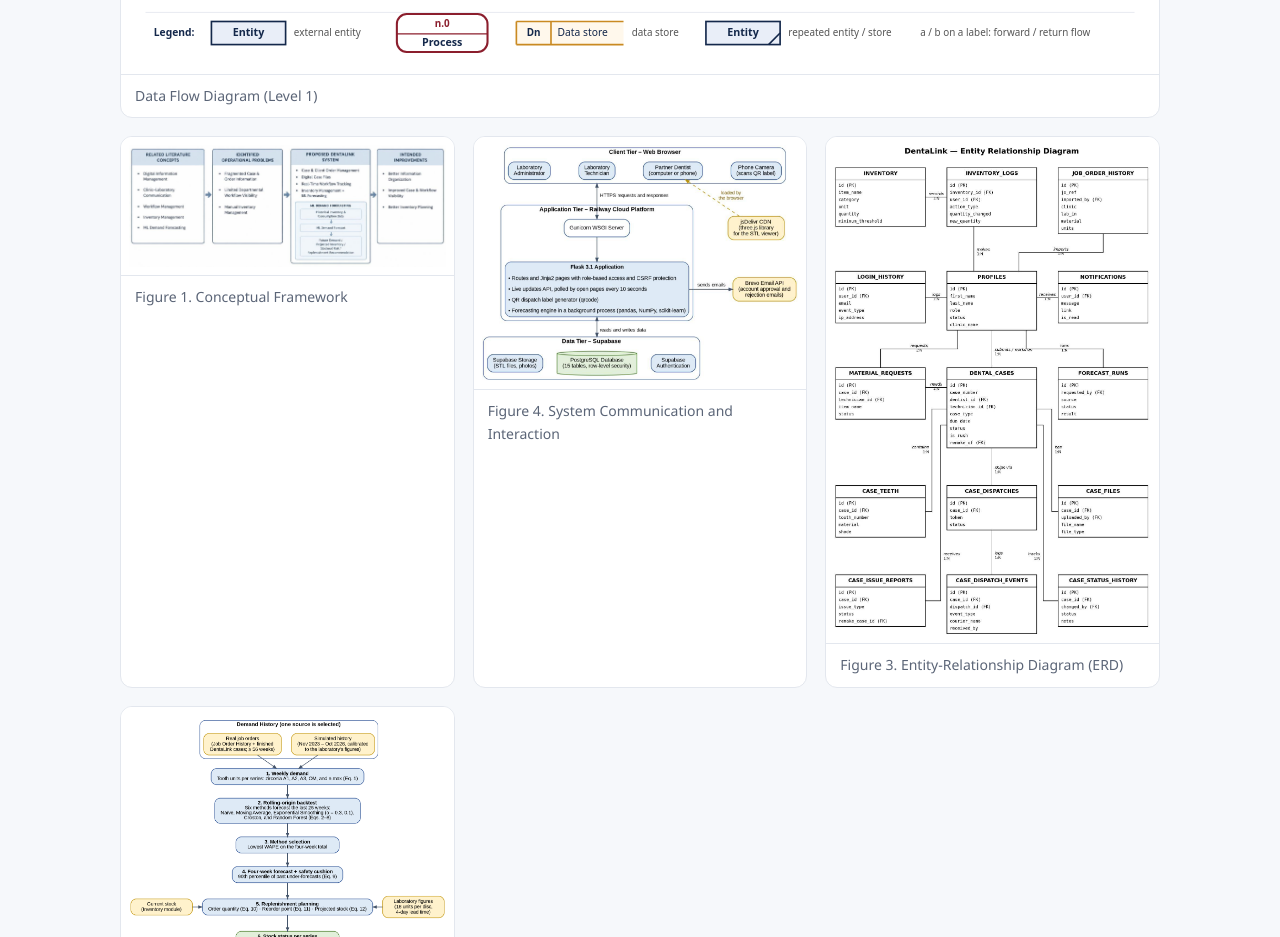
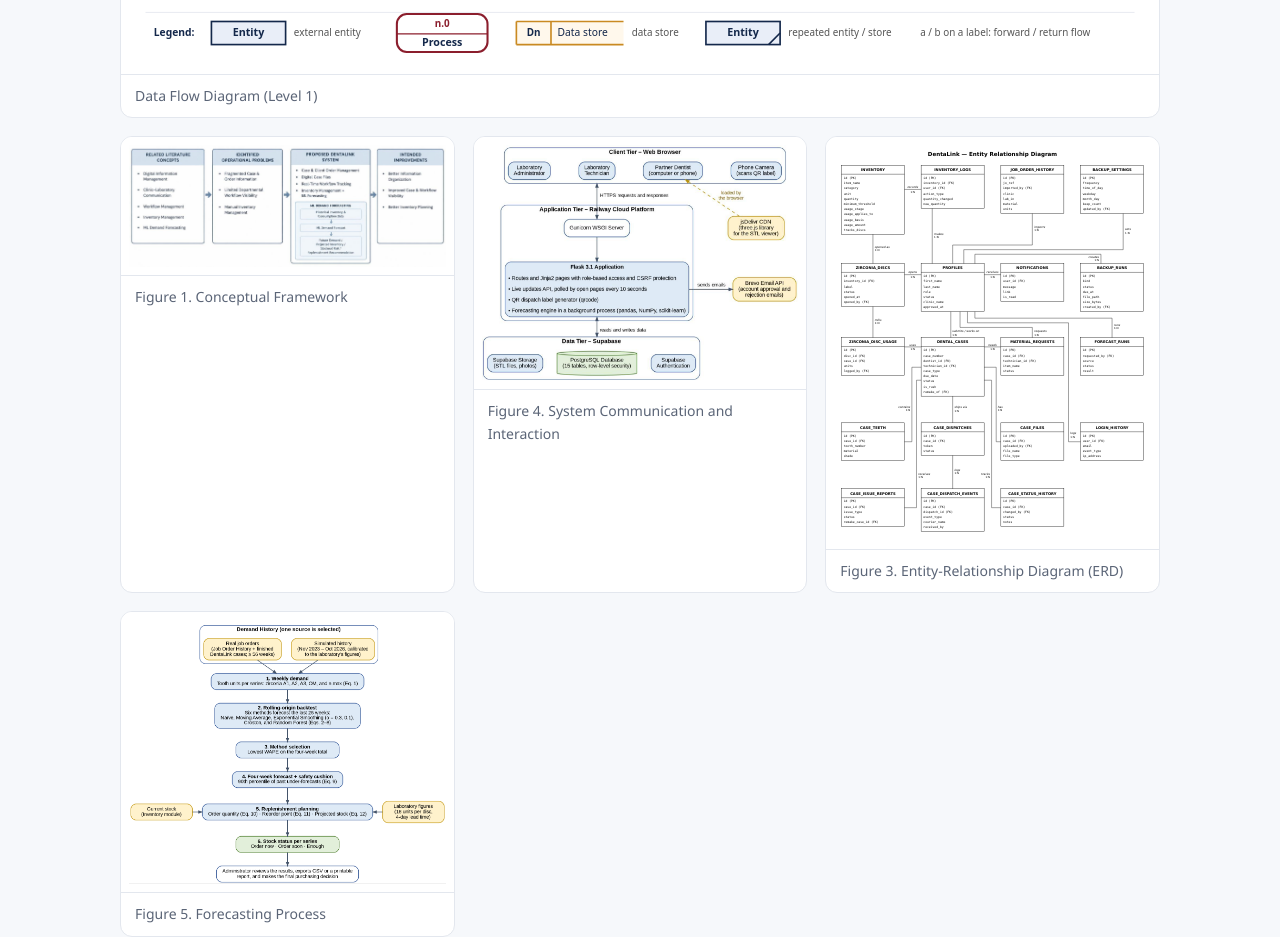
Before and after one commit to Chardiii/DentaLink, a plain HTML site: page docs/index.html in a window 1280 px wide. Shown: the part 5780-6717 px from the top of the page. Drawn offline with Linux system fonts and the light colour scheme.

Commit message:
Update the ERD with zirconia disc and backup tables
Replaces the ERD with a version that matches the current schema:
adds zirconia_discs, zirconia_disc_usage, backup_settings, and
backup_runs, the material usage columns on inventory, and
profiles.approved_at. Lists the new tables in the system
documentation.

```diff
--- a/docs/index.html
+++ b/docs/index.html
@@ -306,7 +306,7 @@
       <figure class="shot diagram wide"><a href="diagrams/dfd-level1.svg" target="_blank"><img src="diagrams/dfd-level1.svg" alt="Data flow diagram level 1" loading="lazy"></a><figcaption>Data Flow Diagram (Level 1)</figcaption></figure>
       <figure class="shot diagram"><a href="diagrams/conceptual-framework.jpg" target="_blank"><img src="diagrams/conceptual-framework.jpg" alt="Conceptual framework" loading="lazy"></a><figcaption>Figure 1. Conceptual Framework</figcaption></figure>
       <figure class="shot diagram"><a href="diagrams/system-architecture.jpg" target="_blank"><img src="diagrams/system-architecture.jpg" alt="System architecture" loading="lazy"></a><figcaption>Figure 4. System Communication and Interaction</figcaption></figure>
-      <figure class="shot diagram"><a href="diagrams/erd.jpg" target="_blank"><img src="diagrams/erd.jpg" alt="Entity-relationship diagram" loading="lazy"></a><figcaption>Figure 3. Entity-Relationship Diagram (ERD)</figcaption></figure>
+      <figure class="shot diagram"><a href="diagrams/erd.svg" target="_blank"><img src="diagrams/erd.svg" alt="Entity-relationship diagram" loading="lazy"></a><figcaption>Figure 3. Entity-Relationship Diagram (ERD)</figcaption></figure>
       <figure class="shot diagram"><a href="diagrams/forecasting-process.png" target="_blank"><img src="diagrams/forecasting-process.png" alt="Forecasting process" loading="lazy"></a><figcaption>Figure 5. Forecasting Process</figcaption></figure>
     </div>
   </div>
```
Also changed, not shown: docs/diagrams/erd.jpg (deleted), docs/diagrams/erd.svg (added), 1 other file.
